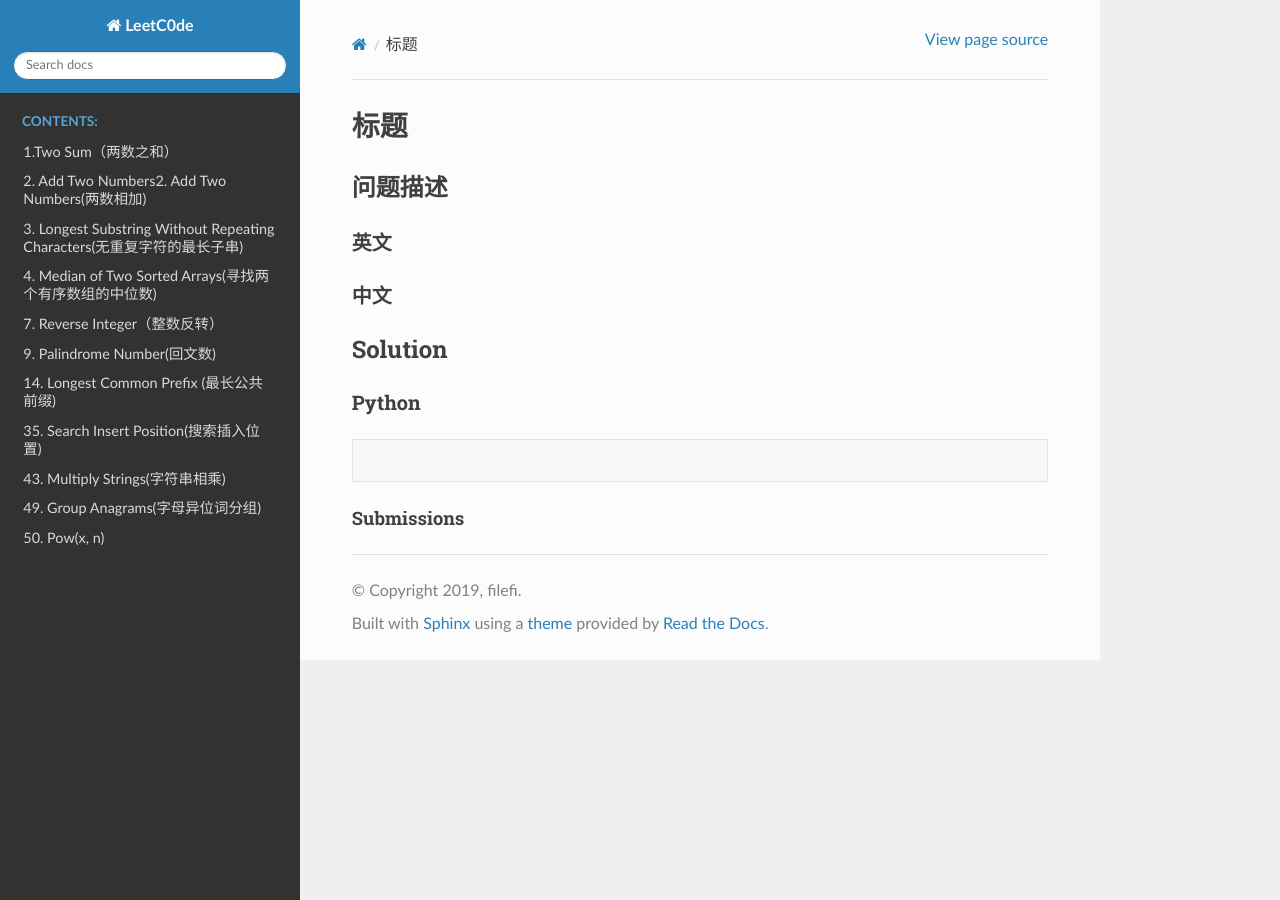
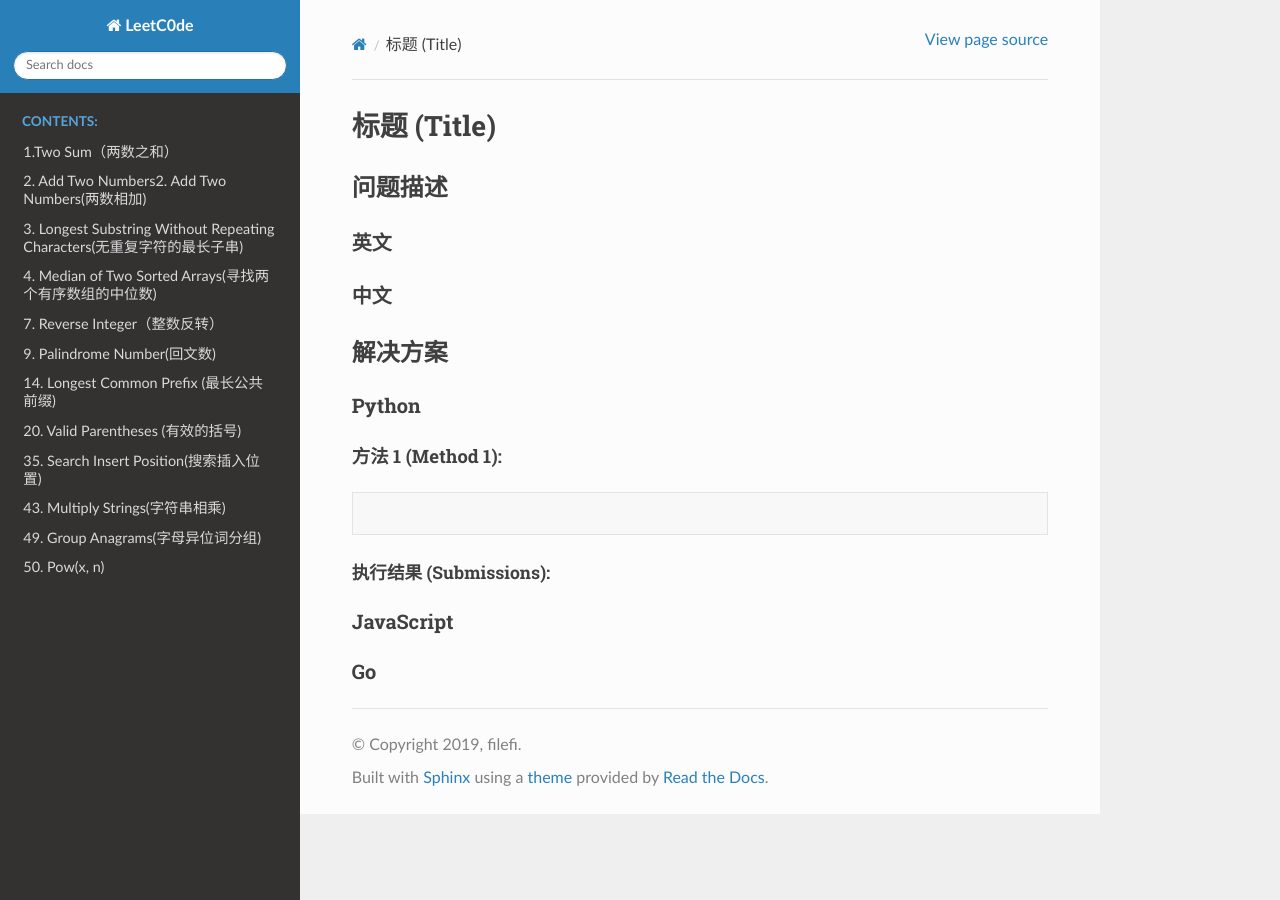
Before and after one commit to filefi/LeetCode, a Sphinx documentation site: the page built from source/problem_template.md, in a window 1280 px wide. Built offline with Sphinx 7.4.7 and the Read the Docs theme 2.0.0, drawn with Linux system fonts in a browser that asks for light colours; pages that are not in the unit, such as notebooks, are missing from menus.

Commit message:
20.有效的括号

````diff
--- a/source/generate_index.py
+++ b/source/generate_index.py
@@ -23,13 +23,13 @@ Indices and tables
 * :ref:`modindex`
 * :ref:`search`
 '''
-
+	base_dir = os.path.dirname(os.path.abspath(__file__))
 	files = ''
-	d = {int(i.split('.')[0]):i for i in os.listdir('Problems/')}
+	d = {int(i.split('.')[0]):i for i in os.listdir(base_dir + os.sep + 'Problems/')}
 	sorted_filenames = [d.get(i) for i in sorted(d)]
 	for i in sorted_filenames:
 		files += '   Problems/'+ i +'\n'
-	with open('index.rst','w') as f:
+	with open(base_dir + os.sep + 'index.rst','w') as f:
 		f.write(s.format(files=files))
 
 if __name__ == '__main__':
--- a/source/index.rst
+++ b/source/index.rst
@@ -17,6 +17,7 @@ Welcome to LeetCode's documentation!
    Problems/7.Reverse_Integer.md
    Problems/9.Palindrome_Number.md
    Problems/14.Longest_Common_Prefix.md
+   Problems/20.Valid Parentheses.md
    Problems/35.Search_Insert_Position.md
    Problems/43.Multiply_Strings.md
    Problems/49.Group_Anagrams.md
--- a/source/problem_template.md
+++ b/source/problem_template.md
@@ -1,16 +1,27 @@
-# 标题
+# 标题 (Title)
+
 ## 问题描述
+
 ### 英文
-
 
 ### 中文
 
+## 解决方案
 
-## Solution
 ### Python
+
+#### 方法 1 (Method 1):
+
 ```python
 
 
 ```
 
-#### Submissions
+
+
+##### 执行结果 (Submissions):
+
+### JavaScript
+
+
+### Go
````
Also changed, not shown: source/Problems/Template.md (deleted, +0 -19 lines).
